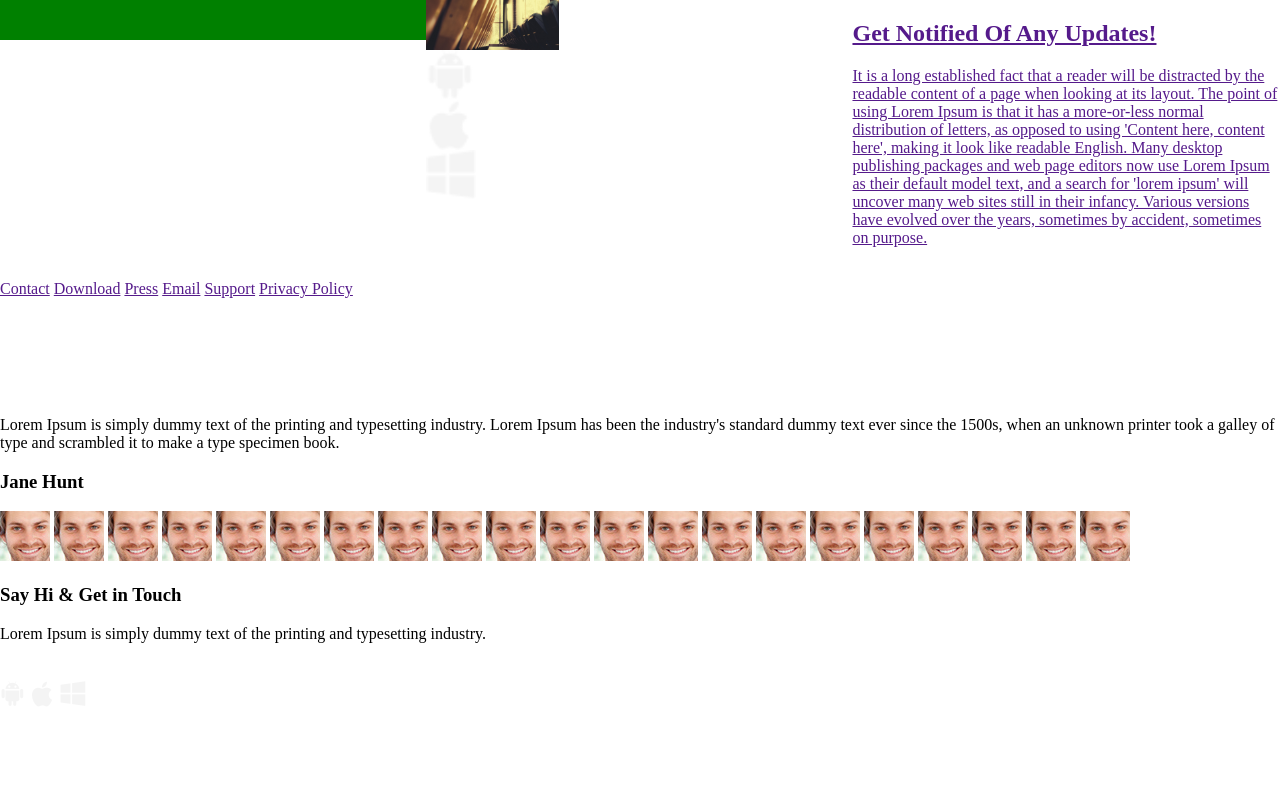
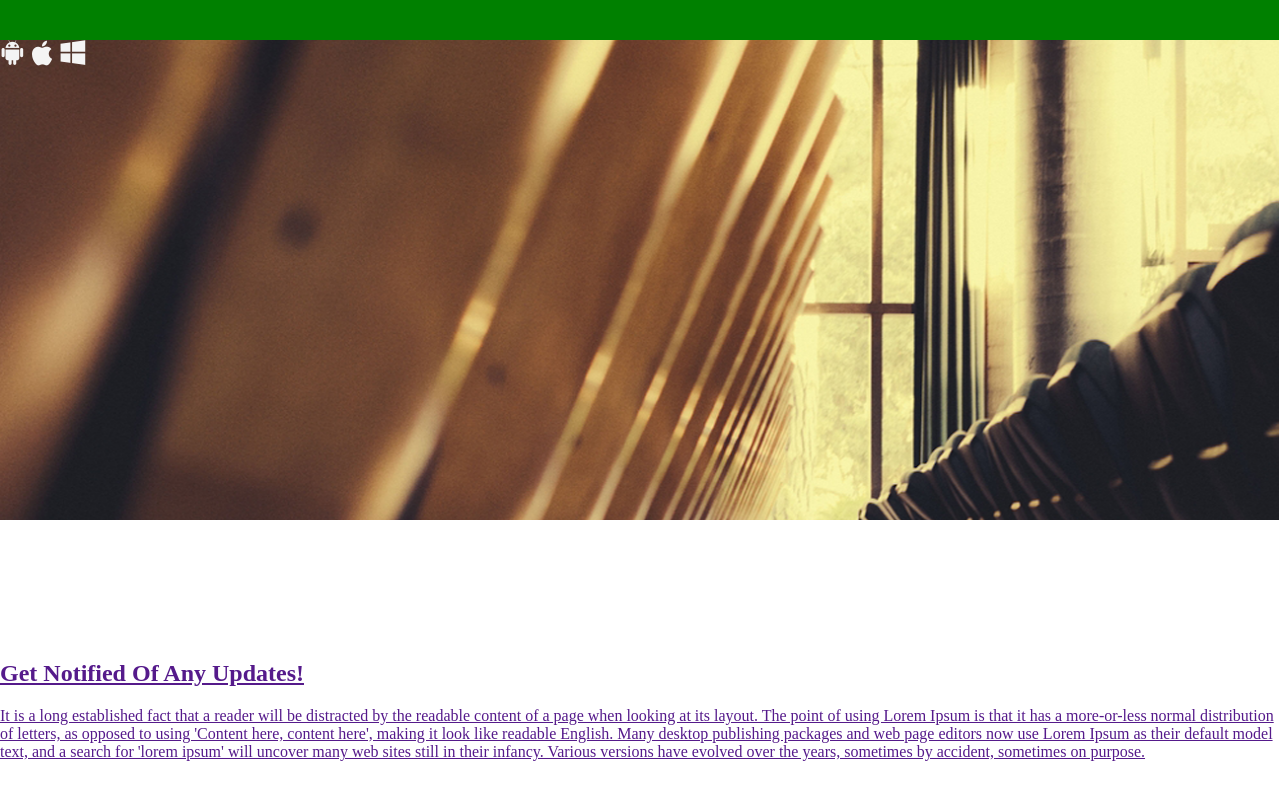
Before and after one commit to richard-lima/Notify, a plain HTML site: page index.html in a window 1280 px wide. Shown: the top 800 px of the page. Drawn offline with Linux system fonts and the light colour scheme.

Commit message:
estruturar rows do site

```diff
--- a/css/styles.css
+++ b/css/styles.css
@@ -7,26 +7,33 @@ body{
                          "section section section"
                          "footer footer footer";
     grid-template-columns: 33.3vw 33.3vw 33.3vw;
-    grid-template-rows: 5vh 30vh 15vh 20vh 20vh 10vh;
+    grid-template-rows: 5vh 60vh 15vh 20vh 20vh 10vh;
     margin: 0;
 }
+nav{
+    grid-area: nav;
+}
 
+header{
+    grid-area: banner;
+    background-image: url('../imagens/banner.png')
+}
+main{
+    grid-area: main;
+}
 
+aside{
+    grid-area: aside;
+}
 section{
-    grid-area: aside;
+    grid-area: section;
+}
 
+footer{
+    grid-area: footer;
 
 }
 
-footer{
-    grid-template-areas: footer;
-
-}
-
-header img{
-    display: flex;
-    grid-template-areas: banner;
-    height: 50px;
 
 }
 
--- a/index.html
+++ b/index.html
@@ -11,17 +11,20 @@
     <nav>
 
     </nav>
+
     <header>
-        <img src="imagens/banner.png" alt="Banner">
+
         <div class="icones-so">
             <img src="imagens/icone-android.png" alt="">
             <img src="imagens/icone-ios.png" alt="">
             <img src="imagens/icone-windows.png" alt="">
         </div>
     </header>
+
     <main>
 
     </main>
+
     <aside>
         <a href="">
             <h2>Get Notified Of Any Updates!</h2>
@@ -35,6 +38,7 @@
         </a>
         <a href=""></a>
     </aside>
+
     <section>
         <p>
             Lorem Ipsum is simply dummy text of the printing and typesetting industry. Lorem Ipsum has been the industry's standard
```
